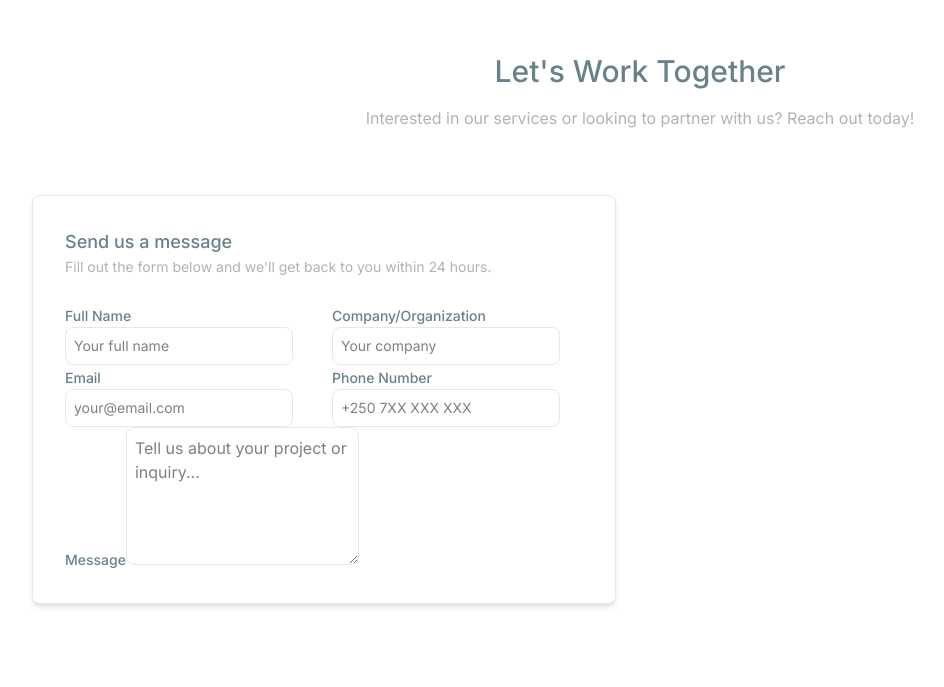
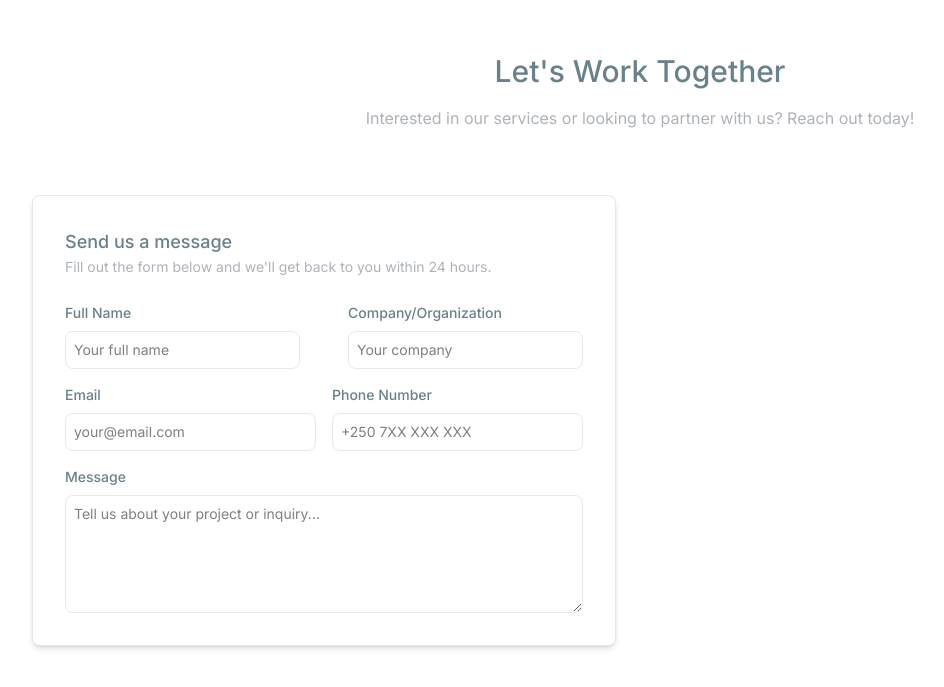
Before and after one commit to DavidMANZI-093/apex, a Next.js app: page / in a window 1280 px wide. Shown: the part 5131-5818 px from the top of the page, without its empty margins (0-944 px from the left). Built offline with nearby package versions, Linux system fonts and the light colour scheme.

Commit message:
Auto-commit at 25/06/2025, 23:57:10 for inactivity period...

```diff
--- a/src/components/contact.tsx
+++ b/src/components/contact.tsx
@@ -28,9 +28,9 @@ const Contact = () => {
               </p>
             </div>
 
-            <div>
-              <div className="grid sm:grid-cols-2 gap-4">
-                <div className="gap-2">
+            <div className="flex flex-col gap-4">
+              <div className="grid sm:grid-cols-2 gap-12">
+                <div className="flex flex-col w-full gap-2">
                   <label
                     className="!text-sm !font-medium !text-midnight-green/70"
                     htmlFor="fullName"
@@ -38,13 +38,13 @@ const Contact = () => {
                     Full Name
                   </label>
                   <input
-                    className="!text-sm !p-2 !rounded-lg !border !border-french-grey/30"
+                    className="flex !text-sm !p-2 !rounded-lg !border !border-french-grey/30"
                     id="fullName"
                     type="text"
                     placeholder="Your full name"
                   />
                 </div>
-                <div className="gap-2">
+                <div className="flex flex-col gap-2">
                   <label
                     className="!text-sm !font-medium !text-midnight-green/70"
                     htmlFor="company"
@@ -52,7 +52,7 @@ const Contact = () => {
                     Company/Organization
                   </label>
                   <input
-                    className="!text-sm !p-2 !rounded-lg !border !border-french-grey/30"
+                    className="flex !text-sm !p-2 !rounded-lg !border !border-french-grey/30"
                     id="company"
                     type="text"
                     placeholder="Your company"
@@ -61,7 +61,7 @@ const Contact = () => {
               </div>
 
               <div className="grid sm:grid-cols-2 gap-4">
-                <div className="gap-2">
+                <div className="flex flex-col w-full gap-2">
                   <label
                     className="!text-sm !font-medium !text-midnight-green/70"
                     htmlFor="email"
@@ -69,13 +69,13 @@ const Contact = () => {
                     Email
                   </label>
                   <input
-                    className="!text-sm !p-2 !rounded-lg !border !border-french-grey/30"
+                    className="flex !text-sm !p-2 !rounded-lg !border !border-french-grey/30"
                     id="email"
                     type="email"
                     placeholder="your@email.com"
                   />
                 </div>
-                <div className="gap-2">
+                <div className="flex flex-col gap-2">
                   <label
                     className="!text-sm !font-medium !text-midnight-green/70"
                     htmlFor="phone"
@@ -83,14 +83,14 @@ const Contact = () => {
                     Phone Number
                   </label>
                   <input
-                    className="!text-sm !p-2 !rounded-lg !border !border-french-grey/30"
+                    className="flex !text-sm !p-2 !rounded-lg !border !border-french-grey/30"
                     id="phone"
                     placeholder="+250 7XX XXX XXX"
                   />
                 </div>
               </div>
 
-              <div className="gap-2">
+              <div className="flex flex-col gap-2">
                 <label
                   className="!text-sm !font-medium !text-midnight-green/70"
                   htmlFor="message"
@@ -98,7 +98,7 @@ const Contact = () => {
                   Message
                 </label>
                 <textarea
-                  className="!p-2 !rounded-lg !border !border-french-grey/30"
+                  className="flex w-full !text-sm !p-2 !rounded-lg !border !border-french-grey/30"
                   id="message"
                   placeholder="Tell us about your project or inquiry..."
                   rows={5}
```
